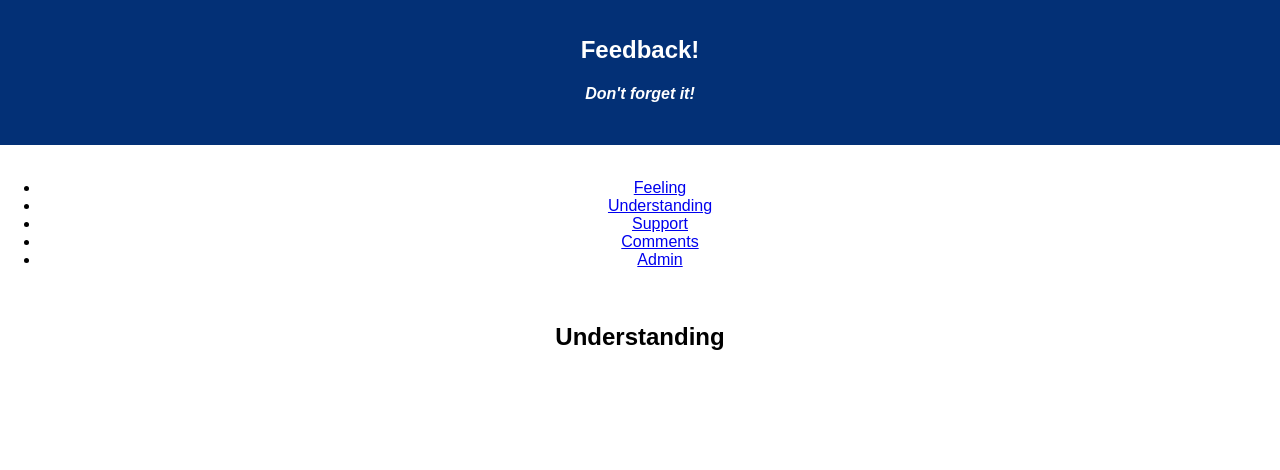
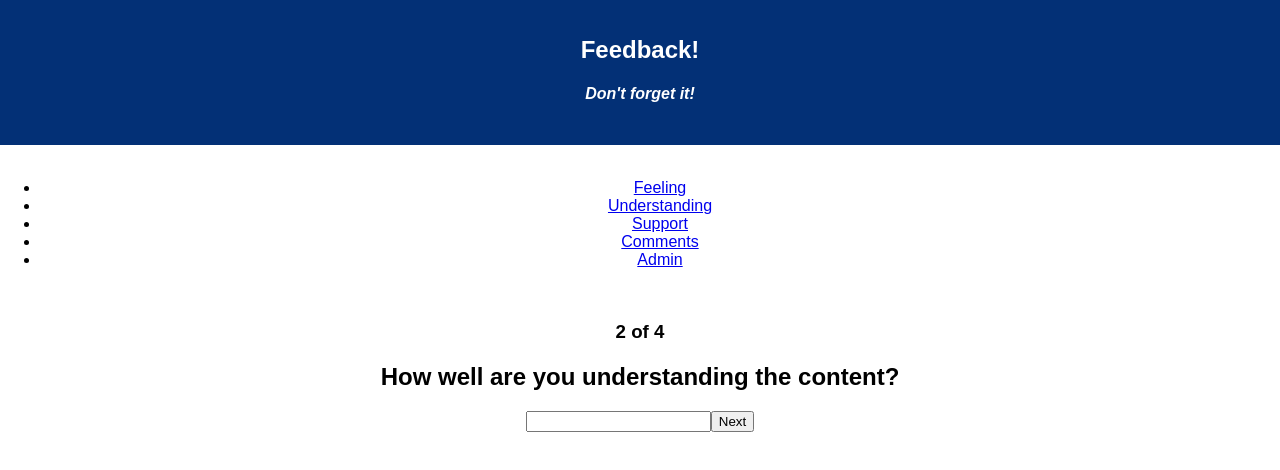
Before and after one commit to dylandorsey/Weekend-challenge-7-Reflection, a React (Create React App) app: page /understanding in a window 1280 px wide. Shown: the top 470 px of the page. Built offline with nearby package versions, Linux system fonts and the light colour scheme.

Commit message:
user input for understanding persists through forward page navigation

```diff
--- a/public/index.html
+++ b/public/index.html
@@ -19,7 +19,7 @@
       work correctly both with client-side routing and a non-root public URL.
       Learn how to configure a non-root public URL by running `npm run build`.
     -->
-    <title>React App</title>
+    <title>Feedback</title>
   </head>
   <body>
     <noscript>
--- a/src/components/Feeling/Feeling.js
+++ b/src/components/Feeling/Feeling.js
@@ -30,7 +30,6 @@ class Feeling extends Component {
 
     // assign input value to state property
     handleChangeFor = propertyName => event => {
-        console.log('input says: ', event.target.value);
         this.setState({
             [propertyName] : event.target.value
         });
@@ -38,14 +37,10 @@ class Feeling extends Component {
 
     // store state and advance to next page
     submitHandler = (event) => {
-        console.log('init submitHandler')
         event.preventDefault();
         this.dispatchInput();
-        console.log('dispatched action');
-
+        this.props.history.push('/understanding');
     }
-
-
 
     render() {
         return (
--- a/src/components/Understanding/Understanding.js
+++ b/src/components/Understanding/Understanding.js
@@ -1,13 +1,65 @@
 import React, { Component } from 'react';
+import { connect } from 'react-redux';
+
+const mapReduxStateToProps = (reduxState) => (
+    { reduxState }
+);
+
+const emptyInput = 'Type 1 through 5';
+
 
 class Understanding extends Component {
+    constructor(props) {
+        super(props);
+        this.state = {
+            formInput: emptyInput,
+        }
+    }
+
+    componentDidMount = () => {
+        this.setState({
+            formInput: this.props.reduxState.supportReducer.value,
+        })
+    }
+
+    // send state to store
+    dispatchInput = () => {
+        const action = {type: 'STORE_UNDERSTANDING', payload: this.state.formInput};
+        this.props.dispatch(action);
+    }
+
+    // assign input value to state property
+    handleChangeFor = propertyName => event => {
+        this.setState({
+            [propertyName] : event.target.value
+        });
+    }
+
+    // store state and advance to next page
+    submitHandler = (event) => {
+        event.preventDefault();
+        this.dispatchInput();
+        this.props.history.push('/support')
+    }
+
     render() {
         return (
             <div >
-          <h2>Understanding</h2>
+                <div className="progressIndicator">
+                    <div className="progressBar">
+                    </div>
+                    <div>
+                        <h3>2 of 4</h3>
+                    </div>
+                </div>
+                <h2>How well are you understanding the content?</h2>
+                <form>
+                    <input onChange={this.handleChangeFor('formInput')} type="number" placeholder={this.state.formInput} />
+                    <input type="submit" value="Next" onClick={this.submitHandler}/>
+                </form>
             </div>
         );
     }
 }
 
-export default Understanding;
+export default connect(mapReduxStateToProps)(Understanding);
```
Also changed, not shown: 1 other file (tests, documents, lock files or other folders). Lines whose indentation alone changed are shown as unchanged.
